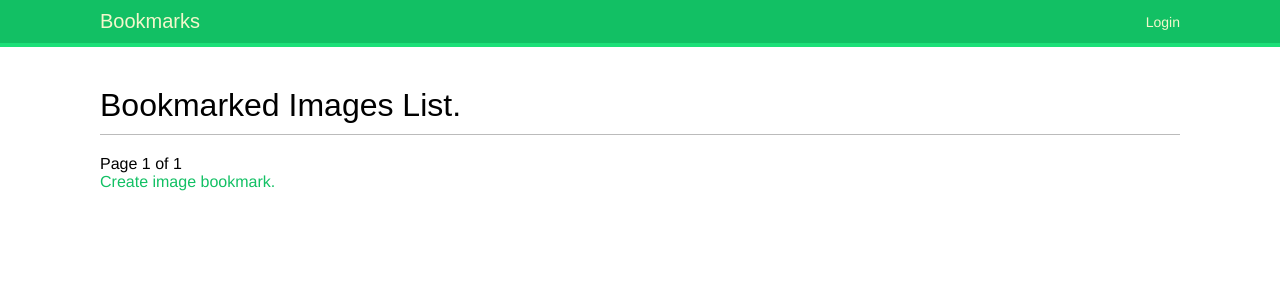
After one commit to Mortif3767/django-social-web, a Django app: page /images/list/ in a window 1280 px wide. The commit adds this page. Shown: the top 300 px of the page. Run offline with Django 3.2, Linux system fonts and the light colour scheme; data that the repository does not hold is empty; some libraries are stand-ins or nearby versions; some web fonts are replaced.

Commit message:
imagelist

```diff
--- a/account/templates/base.html
+++ b/account/templates/base.html
@@ -14,7 +14,7 @@
                         <a href="{% url 'dashboard' %}">My dashboard</a>
                     </li>
                     <li {% if section == "images" %}class="selected"{% endif %}>
-                        <a href="{% url 'images:create' %}">Images</a>
+                        <a href="{% url 'images:list' %}">Images</a>
                     </li>
                     <li {% if section == "people" %}class="selected"{% endif %}>
                         <a href="#">People</a>
--- a/bookmarks/settings.py
+++ b/bookmarks/settings.py
@@ -39,6 +39,7 @@ INSTALLED_APPS = (
     'django.contrib.messages',
     'django.contrib.staticfiles',
     'images',
+    'sorl.thumbnail',
 )
 
 MIDDLEWARE_CLASSES = (
--- /dev/null
+++ b/images/templates/images/image/list.html
@@ -0,0 +1,16 @@
+{% extends "base.html" %}
+
+{% block title %}Images List{% endblock %}
+
+{% block content %}
+<h1> Bookmarked Images List.</h1>
+{% for image in images %}
+{% load thumbnail %}
+{% thumbnail image.image "30" as im %}
+<a href="{{ image.image.url }}"><img src="{{ im.url }}" class="image-detail"></a>
+{% endthumbnail %}
+<p><a href="{{ image.get_absolute_url }}">{{ image.title }}</a></p><br>
+{% endfor %}
+{% include "pagination.html" with page=images %}
+<a href="{% url 'images:create' %}">Create image bookmark.</a>
+{% endblock %}
--- /dev/null
+++ b/images/templates/pagination.html
@@ -0,0 +1,13 @@
+<div class="pagination">
+    <span class="step-links">
+        {% if page.has_previous %}
+            <a href="?page={{ page.previous_page_number }}">Previous</a>
+        {% endif %}
+        <span class="current">
+            Page {{ page.number }} of {{ page.paginator.num_pages }}
+        </span>
+        {% if page.has_next %}
+            <a href="?page={{ page.next_page_number }}">Next</a>
+        {% endif %}
+    </span>
+</div>
--- a/images/urls.py
+++ b/images/urls.py
@@ -6,4 +6,5 @@ from . import views
 urlpatterns = [
 	url(r'^create/$', views.image_create, name='create'),
 	url(r'^detail/(?P<id>\d+)/(?P<slug>[-\w]+)/$', views.image_detail, name='detail'),
+	url(r'^list/$', views.image_list, name='list'),
 ]
--- a/images/views.py
+++ b/images/views.py
@@ -1,5 +1,6 @@
 from django.shortcuts import render, redirect, get_object_or_404
 from django.contrib.auth.decorators import login_required
+from django.core.paginator import Paginator, EmptyPage, PageNotAnInteger
 from django.contrib import messages
 from django.conf import settings
 from .forms import ImageCreateForm
@@ -27,3 +28,17 @@ def image_detail(request, id, slug):
 	image_dir = settings.BASE_DIR + image.image.url
 	return render(request, 'images/image/detail.html',
 		          {'section': 'images', 'image': image, 'image_dir': image_dir})
+
+
+def image_list(request):
+	images_list = Image.objects.all()
+	paginator = Paginator(images_list, 10)
+	page = request.GET.get('page')
+	try:
+		images = paginator.page(page)
+	except PageNotAnInteger:
+		images = paginator.page(1)
+	except EmptyPage:
+		images = paginator.page(paginator.num_pages)
+	return render(request, 'images/image/list.html',
+		          {'section': 'images', 'images': images})
```
Also changed, not shown: images/templates/images/image/detail.html (+7 -4 lines).
